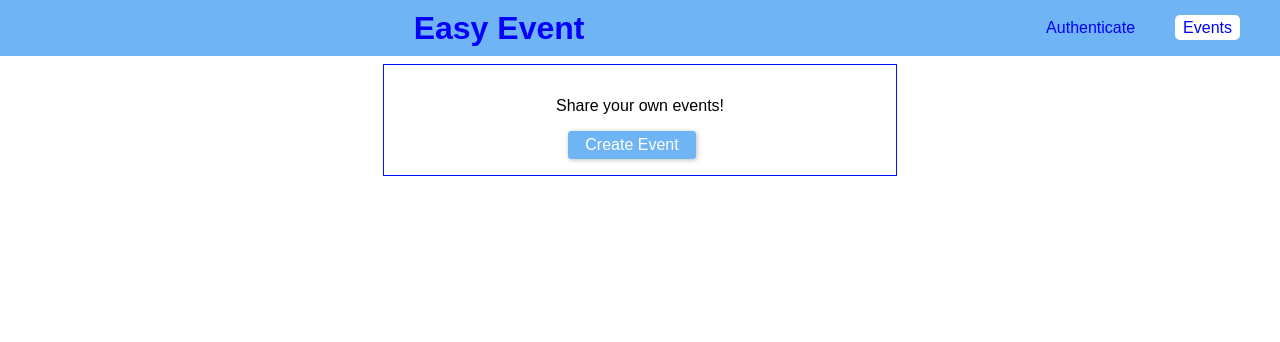
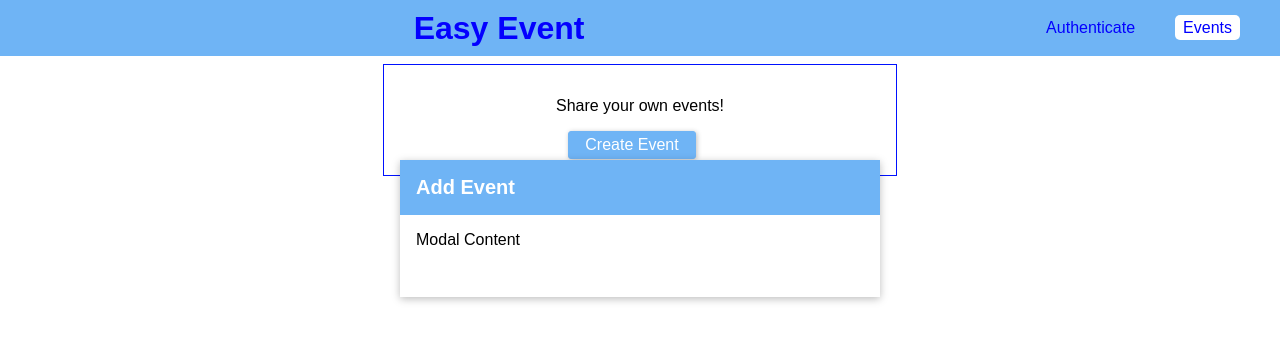
Before and after one commit to lasse1900/graphql-react-booking-app-Deploy, a React (Create React App) app in the folder frontend/: page /events in a window 1280 px wide. Shown: the top 342 px of the page. Built offline with nearby package versions, Linux system fonts and the light colour scheme.

Commit message:
adding logout and modal part II

```diff
--- /dev/null
+++ b/frontend/src/components/Modal/Modal.css
@@ -0,0 +1,37 @@
+
+.modal {
+  width: 90%;
+  background: white;
+  box-shadow: 0 2px 8px rgba(0, 0, 0, 0.26);
+  position: fixed;
+  top: 20vh;
+  left: 5%;
+}
+
+.modal__header {
+  padding: 1rem;
+  background:rgb(111, 180, 245);
+  color: white;
+}
+
+.modal__header h1 {
+  margin: 0;
+  font-size: 1.25rem;
+}
+
+.modal__content {
+  padding: 1rem;
+}
+
+.modal__actions {
+  display: flex;
+  justify-content: flex-end;
+  padding: 1rem;
+}
+
+@media (min-width: 768px) {
+  .modal {
+    width: 30rem;
+    left: calc((100% - 30rem) / 2);
+  }
+}
--- /dev/null
+++ b/frontend/src/components/Modal/Modal.js
@@ -0,0 +1,18 @@
+import React from 'react';
+
+import './Modal.css';
+
+const modal = props => (
+  <div className="modal">
+    <header className="modal__header">
+      <h1>{props.title}</h1>
+    </header>
+    <section className="modal__content">{props.children}</section>
+    <section className="modal__actions">
+      {props.cacCancel && <button>Cancel</button>}
+      {props.canConfirm && <button>Confirm</button>}
+    </section>
+  </div>
+);
+
+export default modal;
--- a/frontend/src/pages/Events.js
+++ b/frontend/src/pages/Events.js
@@ -1,14 +1,19 @@
-import React, { Component } from 'react'
+import React, { Component } from 'react';
 
-import './Events.css'
+import Modal from '../components/Modal/Modal';
+
+import './Events.css';
 
 class EventsPage extends Component {
   render() {
     return (
-      <div className="events-control">
-        <p>Share your own events!</p>
-        <button className="btn">Create Event</button>
-      </div>
+      <React.Fragment>
+        <Modal title="Add Event" canCancel canCofitm>Modal Content</Modal>
+        <div className="events-control">
+          <p>Share your own events!</p>
+          <button className="btn">Create Event</button>
+        </div>
+      </React.Fragment>
     );
   }
 }
```
